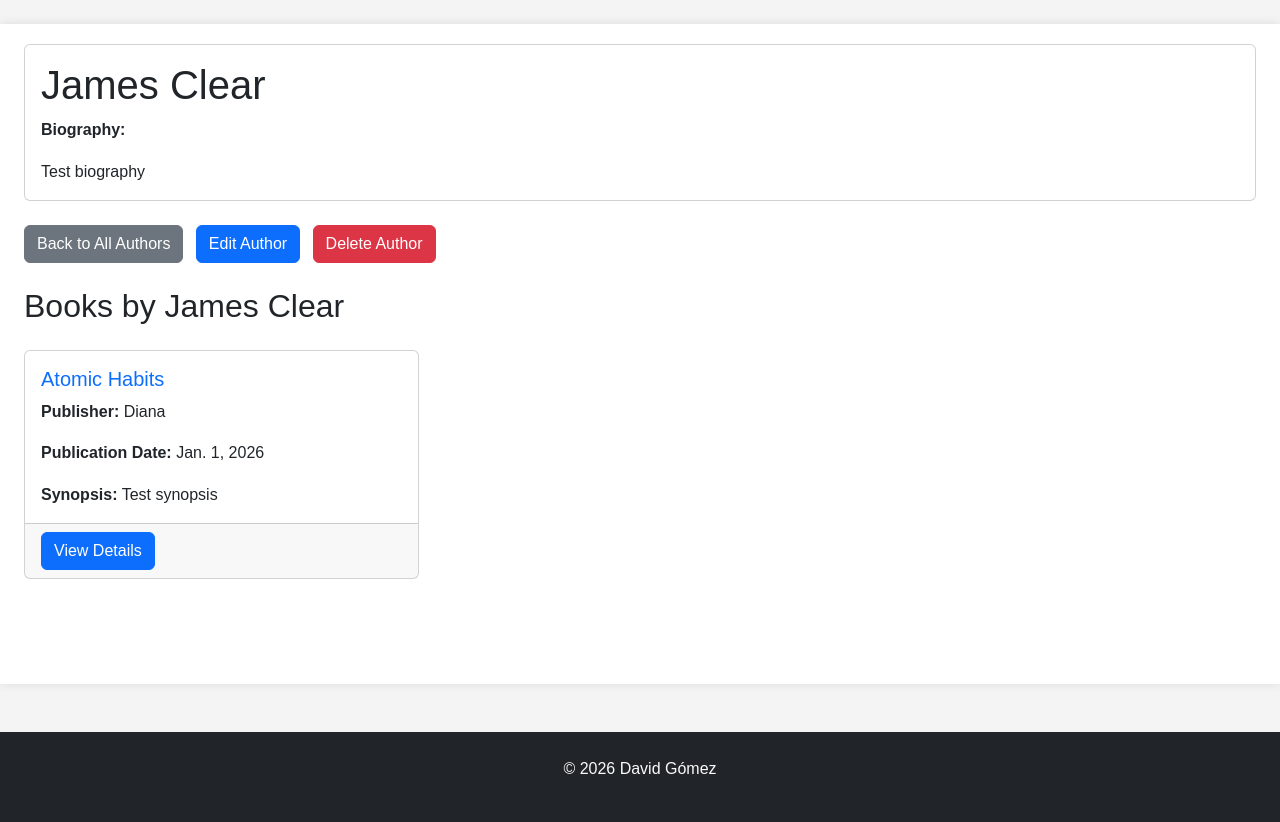
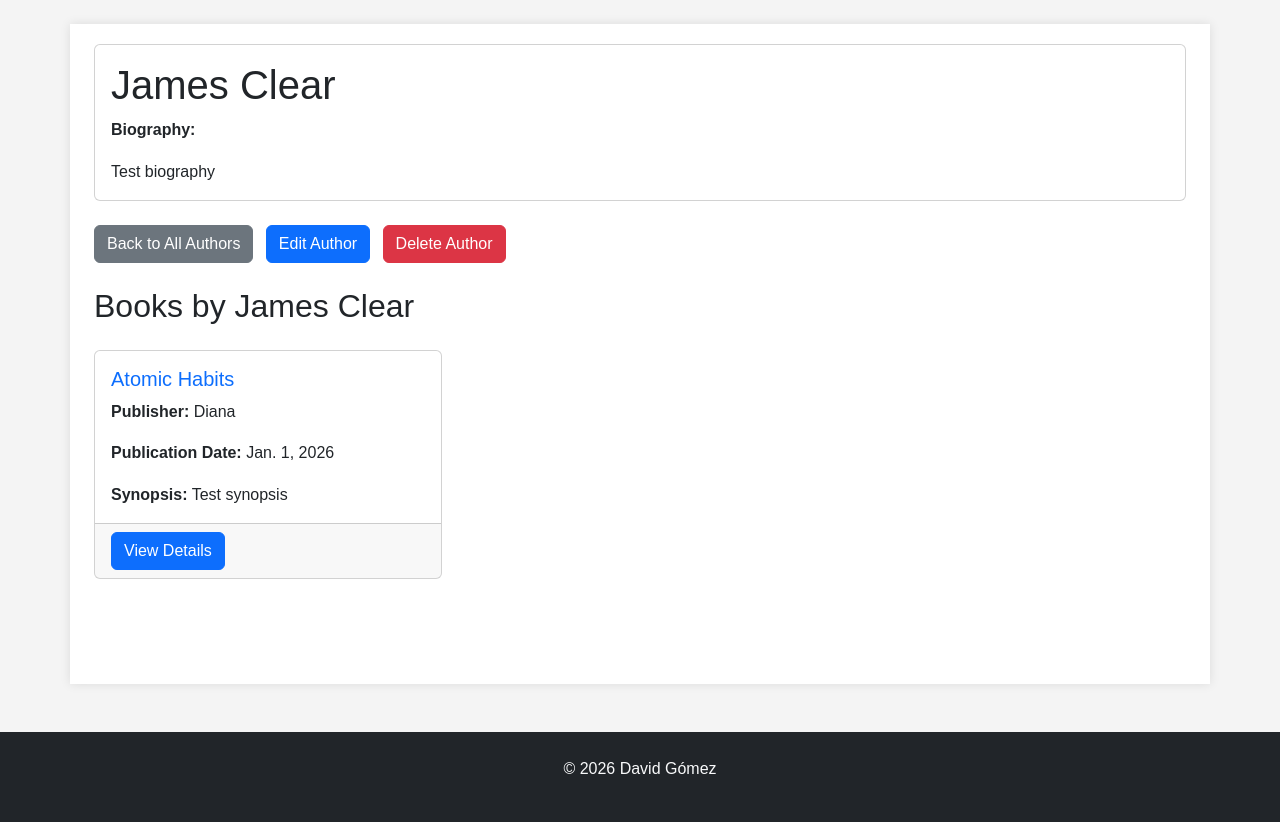
Before and after one commit to Tenvid/PersonalLibrary, a Django app: page /authors/1/ in a window 1280 px wide. Shown: the part 90-912 px from the top of the page. Run offline with Django 5.2, Linux system fonts and the light colour scheme; data comes from the database, SQL or seed files in the repository.

Commit message:
Remove .container from styles.css

```diff
--- a/personal_library/static/css/style.css
+++ b/personal_library/static/css/style.css
@@ -33,9 +33,6 @@ footer {
 }
 
 /* Styles for index page */
-.container {
-  max-width: 100%;
-}
 
 .books-section h2 {
   margin-top: 30px;
```
